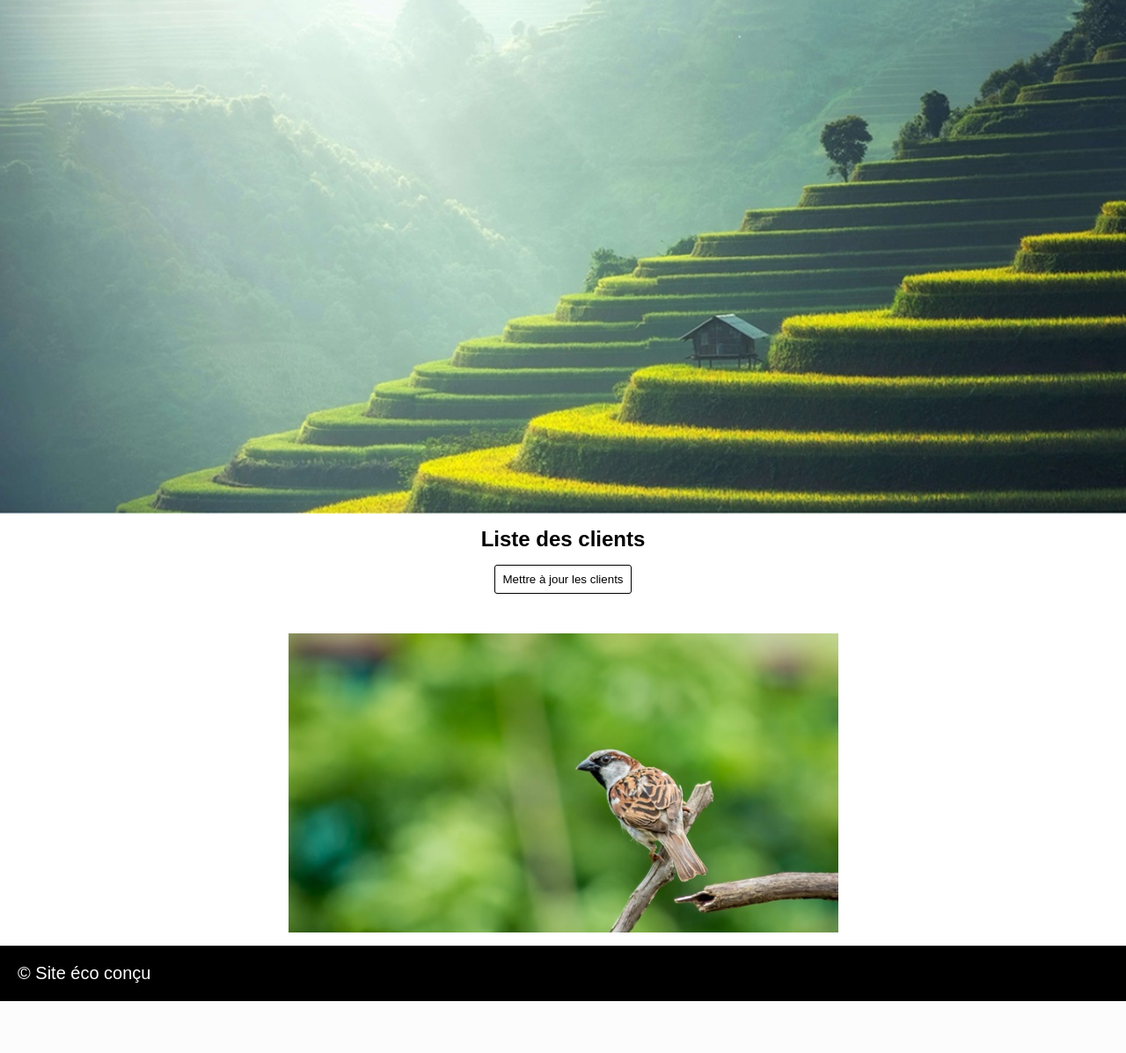
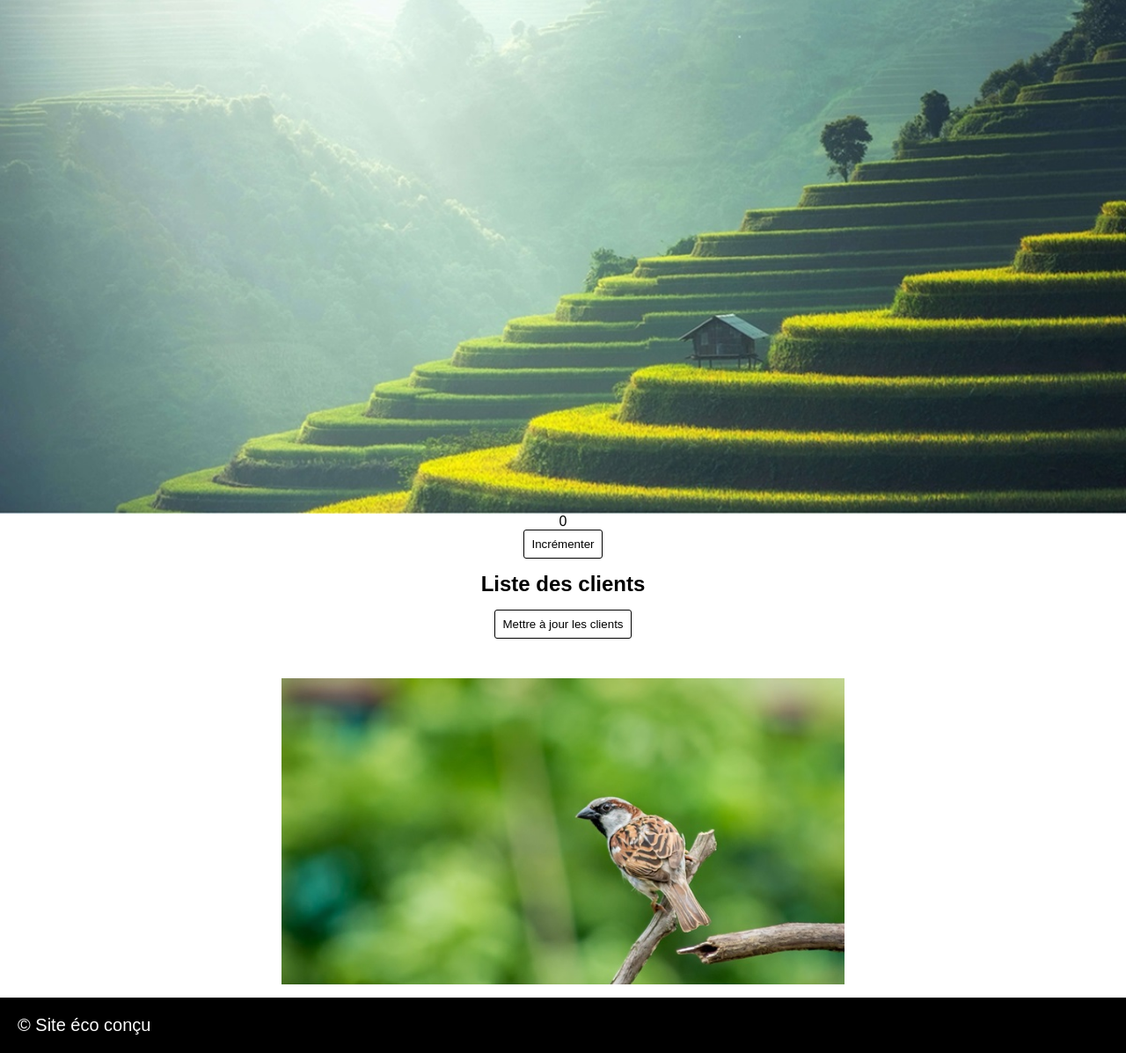
Before and after one commit to johannadznd/eco_conception, a PHP site: page / in a window 1280 px wide. Shown: the part 101-1298 px from the top of the page at 88% size. Before the commit the page ends 1239 px from the top, so only its background shows below. Run offline with PHP 8.4, Linux system fonts and the light colour scheme; data that the repository does not hold is empty.

Commit message:
feat: eco-conception

```diff
--- /dev/null
+++ b/public/impression.min.css
@@ -0,0 +1 @@
+.carousel-container,.img,.pagination,.update-client,footer{display:none}.clients{width:40%;height:15vh}p{overflow:hidden}
--- a/public/index.php
+++ b/public/index.php
@@ -11,6 +11,12 @@ $pdo = getPdo();
         <img src="/images/img1.jpg" srcset="/images/img1_1200.jpg 1200w, /images/img1_750.jpg 750w, /images/img1_500.jpg 500w" loading="lazy" alt="Image">
     </div>
 </div>
+
+<div class="text_center" id="counter">0</div>
+<div class="flex center">
+    <button class="btn" id="incrementBtn">Incrémenter</button>
+</div>
+
 <div>
     <h2 class="text_center">Liste des clients</h2>
 
@@ -91,10 +97,9 @@ $pdo = getPdo();
     </div>
 </div>
 
-<div class="flex center p15">
+<div class="flex center p15 img_container">
     <!-- Gestion des media on utilise srcset et lazy loading-->
     <img src="/images/img2.jpg" srcset="/images/img2_750.jpg 750w, /images/img2_500.jpg 500w" loading="lazy" alt="Image" class="img">
-
 </div>
 
 </div>
--- /dev/null
+++ b/public/script.min.js
@@ -0,0 +1 @@
+document.addEventListener("DOMContentLoaded",(function(){let counterValue=0;function updateCounter(){document.getElementById("counter").innerText=counterValue}document.getElementById("incrementBtn").addEventListener("click",(function(){counterValue++,updateCounter()})),updateCounter()}));
--- a/public/style.css
+++ b/public/style.css
@@ -66,7 +66,7 @@ header a {
 }
 
 .pagination-number {
-  padding: 5px;
+  padding: 1rem;
   background: #202020;
   border-radius: 5px;
   color: white;
@@ -106,7 +106,8 @@ th {
 }
 
 .img {
-  width: 50%;
+  max-width: 100%;
+  max-width: 100%;
 }
 
 h2 {
@@ -130,3 +131,8 @@ footer {
   margin: 10px;
   font-size: 20px;
 }
+
+.img_container {
+  width: 50%;
+  margin: 0 auto;
+}
--- /dev/null
+++ b/public/style.min.css
@@ -0,0 +1 @@
+body{font-family:Arial,sans-serif;margin:0}header{background:#000;padding:10px}main{min-height:100vh}header a{color:#fff;text-decoration:none}.flex{display:flex}.wrap{flex-wrap:wrap}.center{justify-content:center}.start{justify-content:flex-start}.end{justify-content:flex-end}.space_around{justify-content:space-around}.space_between{justify-content:space-between}.text_center{text-align:center}.text_right{text-align:right}.text_left{text-align:left}.m15{margin:15px}.p15{padding:15px}.pagination-number{padding:1rem;background:#202020;border-radius:5px;color:#fff;text-decoration:none}.active{background:#2d2a2a}table,td,th{border:1px solid #333}.clients{border:solid 1px;padding:5px;border-radius:4px;margin:20px;width:350px}.carousel-container{margin:auto;overflow:hidden}.carousel{display:flex;transition:transform .5s ease-in-out}.carousel img{width:100%}.img{max-width:100%;max-width:100%}h2{margin:15px}.btn{border:1px solid;background:0 0;padding:8px;border-radius:3px}footer{background:#000;padding:10px}.p_footer{color:#fff;margin:10px;font-size:20px}.img_container{width:50%;margin:0 auto}
--- a/views/layout/header.php
+++ b/views/layout/header.php
@@ -5,8 +5,9 @@
     <meta charset="UTF-8">
     <meta name="viewport" content="width=device-width, initial-scale=1.0">
     <title>Site eco-conçu</title>
-    <link rel="stylesheet" href="/style.css">
-    <link rel="stylesheet" type="text/css" href="impression.css" media="print">
+    <link rel="stylesheet" href="/style.min.css">
+    <link rel="stylesheet" type="text/css" href="impression.min.css" media="print">
+    <script src="script.min.js"></script>
 
 </head>
 
```
Also changed, not shown: public/script.js (added, +22 -0 lines).
